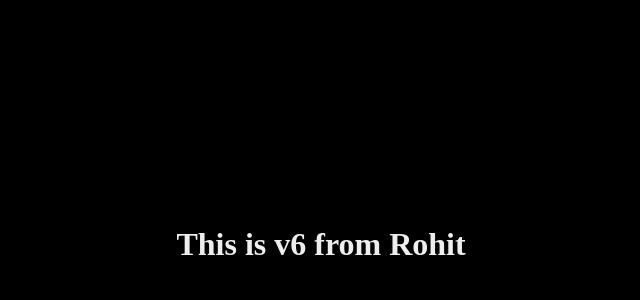
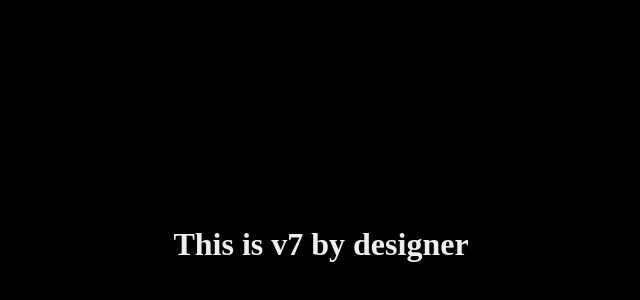
Before and after one commit to gurhit45/git-repo, a plain HTML site: page index.html in a window 1280 px wide. Shown: the part 164-464 px from the top of the page, without its empty margins (319-959 px from the left). Drawn offline with Linux system fonts and the light colour scheme.

Commit message:
v7 change by designer

```diff
--- a/index.html
+++ b/index.html
@@ -7,6 +7,6 @@
     <link rel="stylesheet" href="style.css">
 </head>
 <body>
-    <h1>This is v6 from Rohit</h1>
+    <h1>This is v7 by designer</h1>
 </body>
 </html>
```
